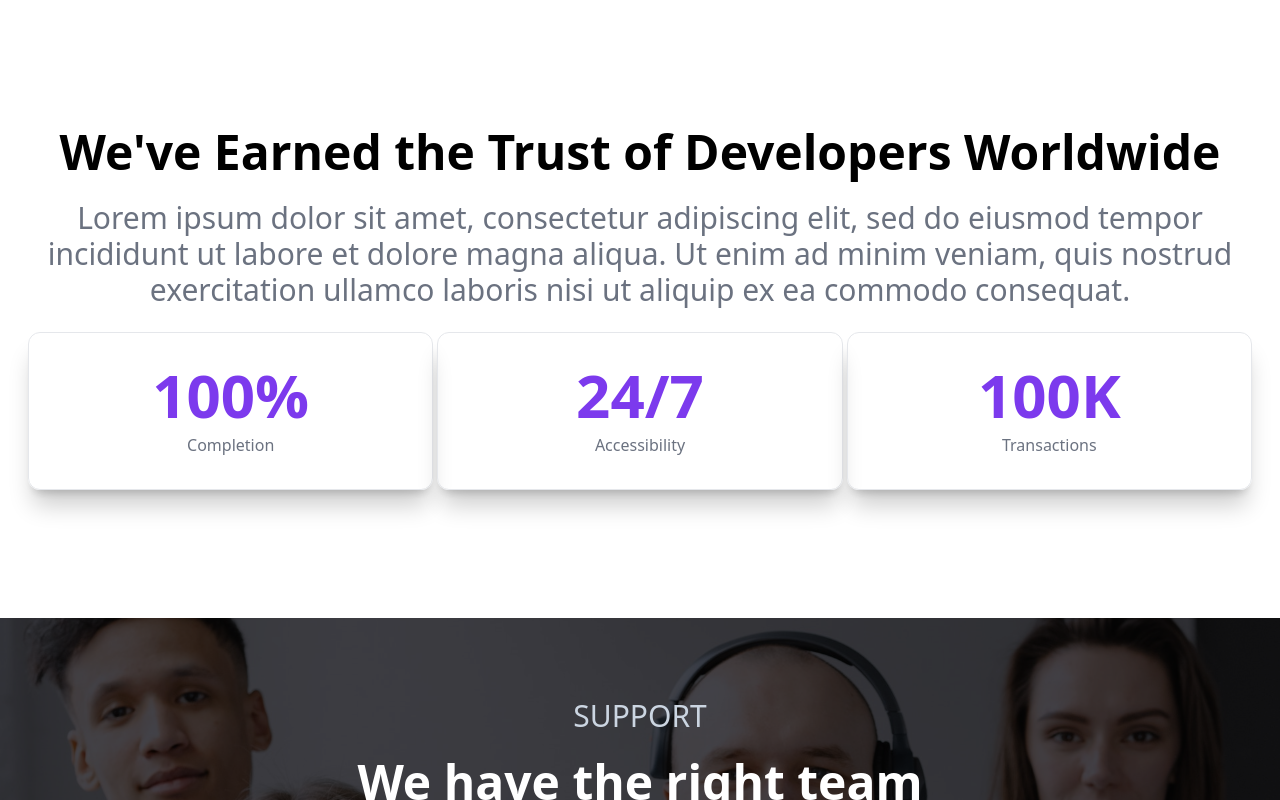
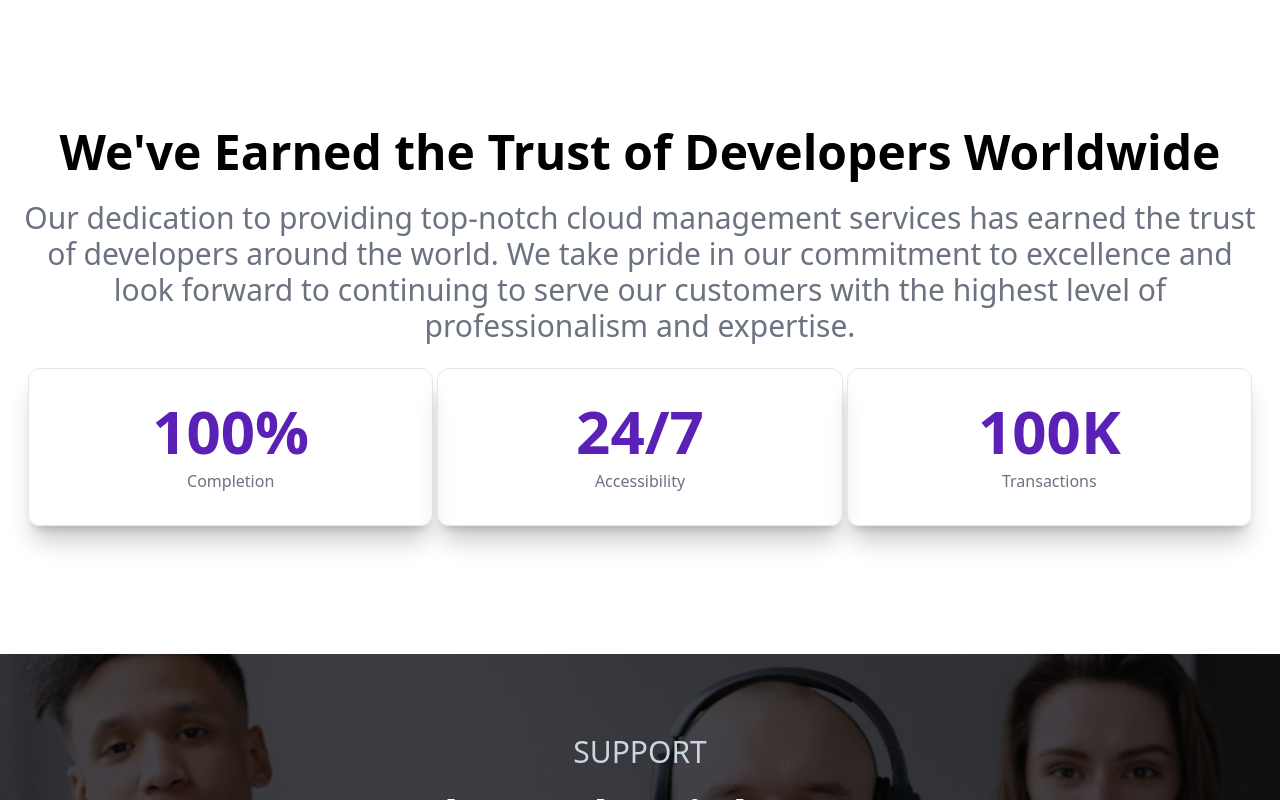
Before and after one commit to radosav-perisic/claut, a React (Vite) app: page / in a window 1280 px wide. Shown: the part 800-1600 px from the top of the page. Built offline with nearby package versions, Linux system fonts and the light colour scheme.

Commit message:
Replace Lorem Ipsum in About with relevant content

```diff
--- a/src/components/About.jsx
+++ b/src/components/About.jsx
@@ -1,30 +1,38 @@
-import React from 'react'
+import React from "react";
 
 const About = () => {
   return (
-    <div name='about' className='w-full my-32'>
-     <div className='max-w-[1240px] mx-auto'>
-        <div className='text-center'>
-            <h2 className='text-5xl font-bold'>We've Earned the Trust of Developers Worldwide</h2>
-            <p className='text-3xl py-6 text-gray-500'>Lorem ipsum dolor sit amet, consectetur adipiscing elit, sed do eiusmod tempor incididunt ut labore et dolore magna aliqua. Ut enim ad minim veniam, quis nostrud exercitation ullamco laboris nisi ut aliquip ex ea commodo consequat. </p>
+    <div name="about" className="w-full my-32">
+      <div className="max-w-[1240px] mx-auto">
+        <div className="text-center">
+          <h2 className="text-5xl font-bold">
+            We've Earned the Trust of Developers Worldwide
+          </h2>
+          <p className="text-3xl py-6 text-gray-500">
+            Our dedication to providing top-notch cloud management services has
+            earned the trust of developers around the world. We take pride in
+            our commitment to excellence and look forward to continuing to serve
+            our customers with the highest level of professionalism and
+            expertise.
+          </p>
         </div>
-        <div className='grid md:grid-cols-3 gap-1 px-2 text-center'>
-            <div className='border py-8 rounded-xl shadow-xl shadow-black/20'>
-                <p className='text-6xl font-bold text-violet-600'>100%</p>
-                <p className='text-gray-500 font-medium mt-2'>Completion</p>
-            </div>
-            <div className='border py-8 rounded-xl shadow-xl  shadow-black/20'>
-                <p className='text-6xl font-bold text-violet-600'>24/7</p>
-                <p className='text-gray-500 font-medium mt-2'>Accessibility</p>
-            </div>
-            <div className='border py-8 rounded-xl shadow-xl shadow-black/20'>
-                <p className='text-6xl font-bold text-violet-600'>100K</p>
-                <p className='text-gray-500 font-medium mt-2'>Transactions</p>
-            </div>
+        <div className="grid md:grid-cols-3 gap-1 px-2 text-center">
+          <div className="border py-8 rounded-xl shadow-xl shadow-black/20">
+            <p className="text-6xl font-bold text-violet-800">100%</p>
+            <p className="text-gray-500 font-medium mt-2">Completion</p>
+          </div>
+          <div className="border py-8 rounded-xl shadow-xl  shadow-black/20">
+            <p className="text-6xl font-bold text-violet-800">24/7</p>
+            <p className="text-gray-500 font-medium mt-2">Accessibility</p>
+          </div>
+          <div className="border py-8 rounded-xl shadow-xl shadow-black/20">
+            <p className="text-6xl font-bold text-violet-800">100K</p>
+            <p className="text-gray-500 font-medium mt-2">Transactions</p>
+          </div>
         </div>
-     </div>
+      </div>
     </div>
-  )
-}
+  );
+};
 
-export default About
+export default About;
```
